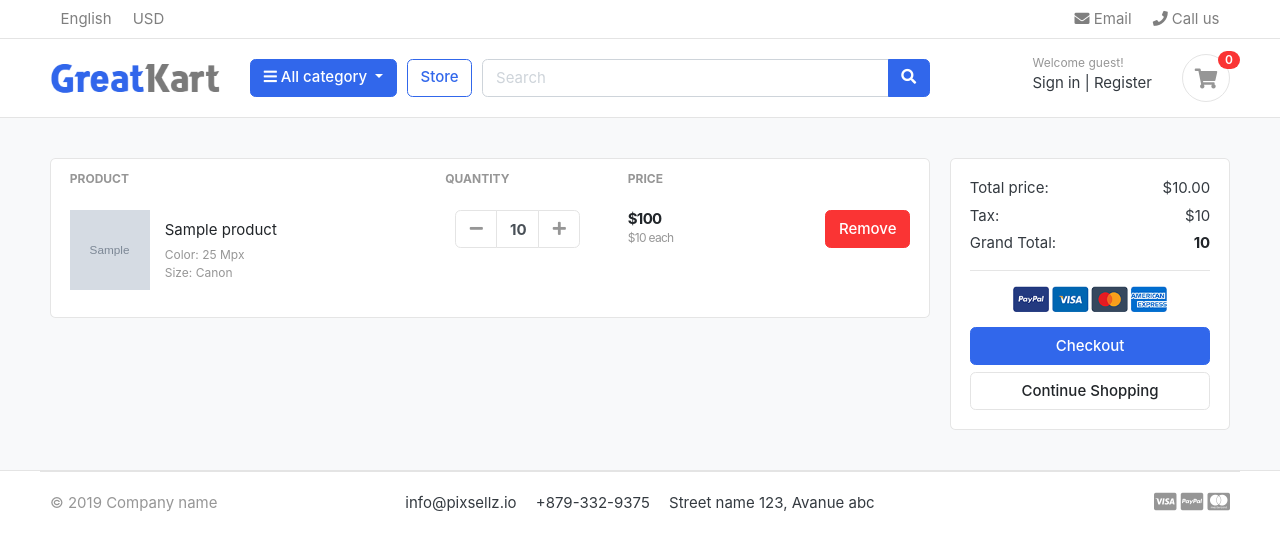
After one commit to ekook/graetkart-django, a Django app: template templates/store/cart.html in a window 1280 px wide. The commit adds this page. Shown: the top 551 px of the page. Run offline with Django 3.2, Linux system fonts and the light colour scheme; tables that the repository leaves empty hold one stand-in row (values such as "Sample post"); the template is opened without the code that fills it: values that come from a table or form of the project are taken from there, most other values are stand-ins (such as "Sample title", 1, 10 or a date in 2020); grey boxes marked "Sample" are stand-in pictures; some libraries are stand-ins or nearby versions; some web fonts are replaced.

Commit message:
add cart

```diff
--- /dev/null
+++ b/cart/admin.py
@@ -0,0 +1,6 @@
+from django.contrib import admin
+
+from .models import Cart, CartItem
+
+admin.site.register(Cart)
+admin.site.register(CartItem)
--- /dev/null
+++ b/cart/apps.py
@@ -0,0 +1,5 @@
+from django.apps import AppConfig
+
+
+class CartConfig(AppConfig):
+    name = 'cart'
--- /dev/null
+++ b/cart/models.py
@@ -0,0 +1,24 @@
+from django.db import models
+
+from store.models import Product
+
+
+class Cart(models.Model):
+    cart_id = models.CharField(max_length=250, blank=True)
+    date_added = models.DateField(auto_now_add=True)
+
+    def __str__(self):
+        return self.cart_id
+
+
+class CartItem(models.Model):
+    product = models.ForeignKey(Product, on_delete=models.CASCADE)
+    cart = models.ForeignKey(Cart, on_delete=models.CASCADE)
+    quantity = models.IntegerField()
+    is_active = models.BooleanField(default=True)
+
+    def sub_total(self):
+        return self.product.price * self.quantity
+
+    def __str__(self):
+        return self.product
--- /dev/null
+++ b/cart/tests.py
@@ -0,0 +1,3 @@
+from django.test import TestCase
+
+# Create your tests here.
--- /dev/null
+++ b/cart/urls.py
@@ -0,0 +1,10 @@
+from django.urls import path
+
+from . import views
+
+urlpatterns = [
+    path('', views.cart, name='cart'),
+    path('add_cart<int:product_id>/', views.add_cart, name='add_cart'),
+    path('remove_cart<int:product_id>/', views.remove_cart, name='remove_cart'),
+    path('remove_cart_item<int:product_id>/', views.remove_cart_item, name='remove_cart_item'),
+]
--- a/greatkart/settings.py
+++ b/greatkart/settings.py
@@ -40,6 +40,7 @@ INSTALLED_APPS = [
     'category',
     'accounts',
     'store',
+    'cart',
 ]
 
 MIDDLEWARE = [
--- a/greatkart/urls.py
+++ b/greatkart/urls.py
@@ -25,4 +25,5 @@ urlpatterns = [
     path('admin/', admin.site.urls),
     path('', views.home, name='home'),
     path('store/', include('store.urls')),
+    path('cart/', include('cart.urls')),
 ] + static(settings.MEDIA_URL, document_root=settings.MEDIA_ROOT)
--- /dev/null
+++ b/templates/store/cart.html
@@ -0,0 +1,100 @@
+{% extends 'base.html' %}
+{% load static %}
+{% block content %}
+    <section class="section-content padding-y bg">
+        <div class="container">
+
+            <!-- ============================ COMPONENT 1 ================================= -->
+
+            <div class="row">
+                <aside class="col-lg-9">
+                    <div class="card">
+                        <table class="table table-borderless table-shopping-cart">
+                            <thead class="text-muted">
+
+                            <tr class="small text-uppercase">
+                                <th scope="col">Product</th>
+                                <th scope="col" width="120">Quantity</th>
+                                <th scope="col" width="120">Price</th>
+                                <th scope="col" class="text-right" width="200"></th>
+                            </tr>
+                            </thead>
+                            <tbody>
+                            {% for cart_item in cart_items %}
+                                <tr>
+                                    <td>
+                                        <figure class="itemside align-items-center">
+                                            <div class="aside"><img src="{{cart_item.product.image.url}}" class="img-sm"></div>
+                                            <figcaption class="info">
+                                                <a href="#" class="title text-dark">{{ cart_item.product.product_name}}</a>
+                                                <p class="text-muted small">Color: 25 Mpx <br> Size: Canon</p>
+                                            </figcaption>
+                                        </figure>
+                                    </td>
+                                    <td>
+                                        <!-- col.// -->
+                                        <div class="col">
+                                            <div class="input-group input-spinner">
+                                                <div class="input-group-prepend">
+                                                    <a  href="{% url 'remove_cart' cart_item.product.id %}" class="btn btn-light" type="button" id="button-minus"><i
+                                                            class="fa fa-minus"></i></a>
+                                                </div>
+                                                <input type="text" class="form-control" value="{{ cart_item.quantity }}">
+                                                <div class="input-group-append">
+                                                    <a href="{% url 'add_cart' cart_item.product.id %}" class="btn btn-light" type="button" ><i
+                                                            class="fa fa-plus"></i></a>
+                                                </div>
+                                            </div> <!-- input-group.// -->
+                                        </div> <!-- col.// -->
+                                    </td>
+                                    <td>
+                                        <div class="price-wrap">
+                                            <var class="price">${{ cart_item.sub_total }}</var>
+                                            <small class="text-muted"> ${{ cart_item.product.price }} each </small>
+                                        </div> <!-- price-wrap .// -->
+                                    </td>
+                                    <td class="text-right">
+                                        <a href="{% url 'remove_cart_item' cart_item.product.id %}" class="btn btn-danger"> Remove</a>
+                                    </td>
+                                </tr>
+                                </tbody>
+                            {% endfor %}
+                        </table>
+                    </div> <!-- card.// -->
+
+                </aside> <!-- col.// -->
+                <aside class="col-lg-3">
+
+                    <div class="card">
+                        <div class="card-body">
+                            <dl class="dlist-align">
+                                <dt>Total price:</dt>
+                                <dd class="text-right">${{ total }}.00</dd>
+                            </dl>
+                            <dl class="dlist-align">
+                                <dt>Tax:</dt>
+                                <dd class="text-right"> ${{ tax }}</dd>
+                            </dl>
+                            <dl class="dlist-align">
+                                <dt>Grand Total:</dt>
+                                <dd class="text-right text-dark b"><strong>{{grand_total}}</strong></dd>
+                            </dl>
+                            <hr>
+                            <p class="text-center mb-3">
+                                <img src="{% static './images/misc/payments.png' %}" height="26">
+                            </p>
+                            <a href="./place-order.html" class="btn btn-primary btn-block"> Checkout </a>
+                            <a href="./store.html" class="btn btn-light btn-block">Continue Shopping</a>
+                        </div> <!-- card-body.// -->
+                    </div> <!-- card.// -->
+
+                </aside> <!-- col.// -->
+
+
+            </div> <!-- row.// -->
+            <!-- ============================ COMPONENT 1 END .// ================================= -->
+
+        </div> <!-- container .//  -->
+    </section>
+    <!-- ========================= SECTION CONTENT END// ========================= -->
+{% endblock %}
--- a/templates/store/product_detail.html
+++ b/templates/store/product_detail.html
@@ -72,7 +72,7 @@
                             {% if single_product.stock <= 0 %}
                                 <h5 class="text-danger">Out of Stock</h5>
                             {% else %}
-                                <a href="./product-detail.html" class="btn  btn-primary"> <span
+                                <a href="{% url 'add_cart' single_product.id %}" class="btn  btn-primary"> <span
                                     class="text">Add to cart</span> <i class="fas fa-shopping-cart"></i> </a>
                             {% endif %}
                         </article> <!-- product-info-aside .// -->
```
Also changed, not shown: cart/views.py (added, +82 -0 lines), cart/__init__.py (added), cart/migrations/0001_initial.py (added), cart/migrations/__init__.py (added).
